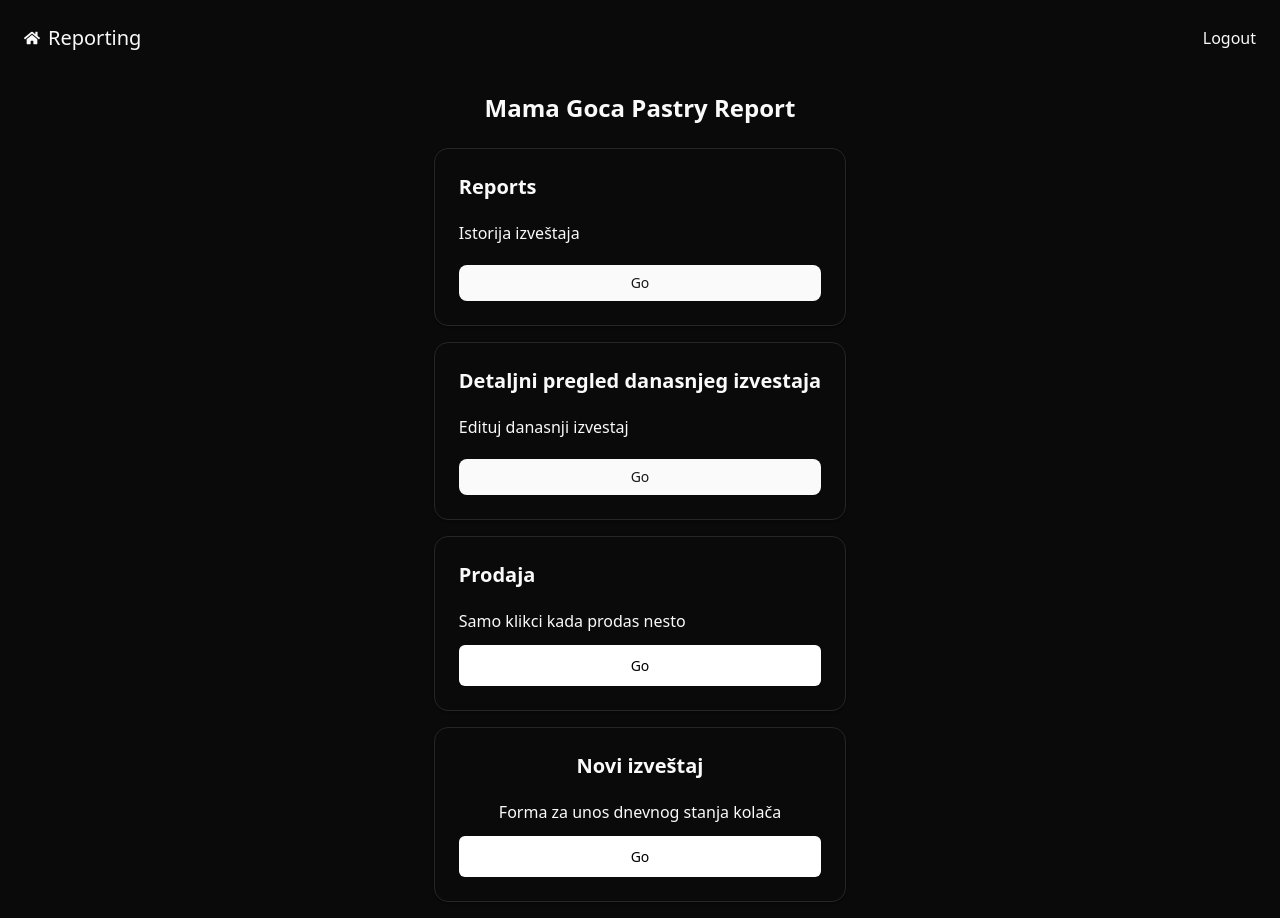
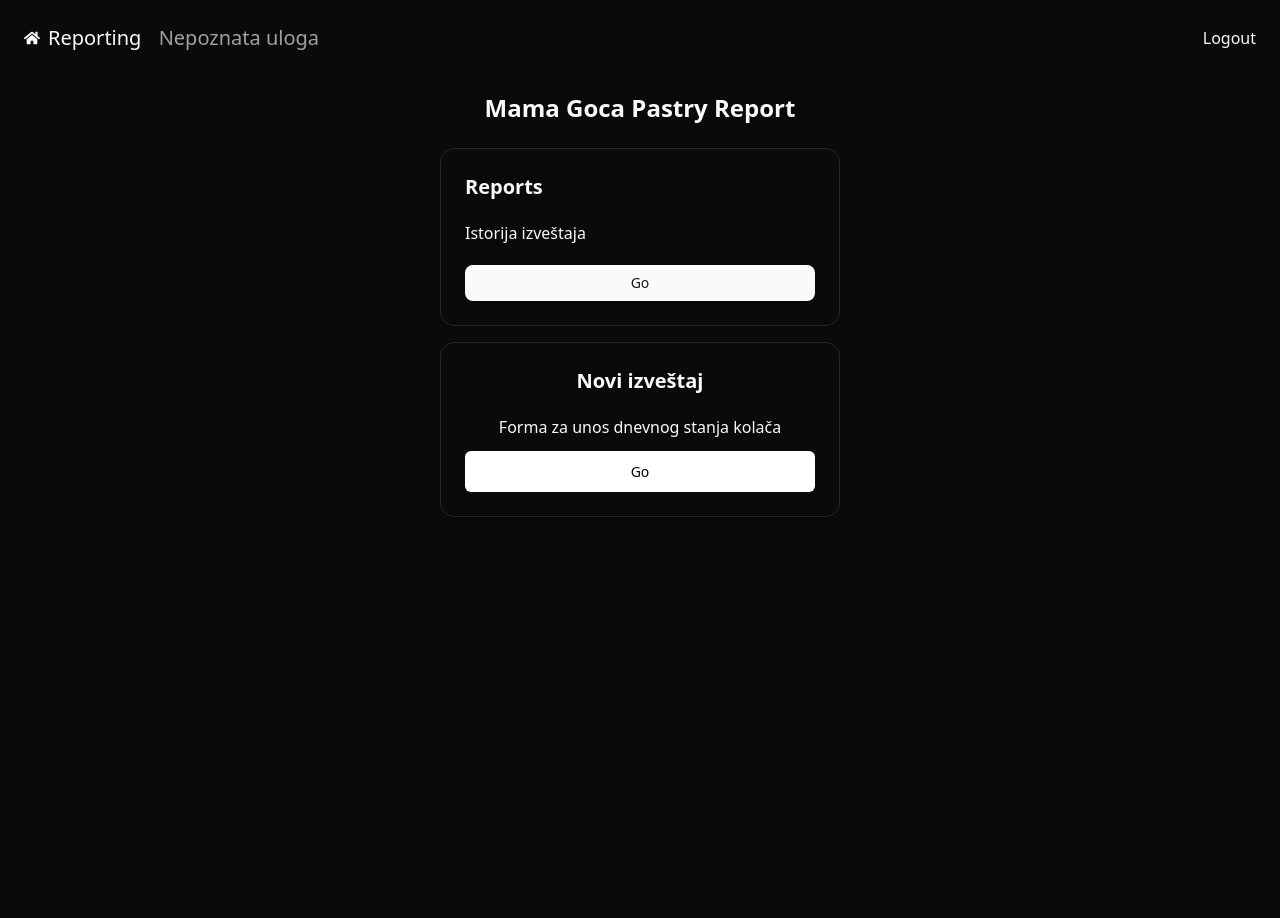
Before and after one commit to DjordjevicN/reporting, a React (Vite) app: page / in a window 1280 px wide. Built offline with nearby package versions, Linux system fonts and the light colour scheme; sample sign-in values are in the browser's storage.

Commit message:
updated ui

```diff
--- a/src/components/Navigation.tsx
+++ b/src/components/Navigation.tsx
@@ -3,8 +3,11 @@ import { Button } from "./ui/button";
 import PermissionModal from "./PermissionModal";
 import { useEffect } from "react";
 import { FaHome } from "react-icons/fa";
+import type { IStoreLocation } from "../types";
+import { codeToText } from "../helpers/codeToText";
 
 const Navigation = () => {
+  const storeLocation = localStorage.getItem("shift") as IStoreLocation;
   const navigate = useNavigate();
   const isAuth = localStorage.getItem("auth");
   const isAdmin = localStorage.getItem("shift") === "admin";
@@ -23,7 +26,12 @@ const Navigation = () => {
     <div className="p-6 flex justify-between items-center ">
       <Link className="flex items-center gap-2" to="/">
         <FaHome />
-        <p className="text-xl">Reporting</p>
+        <p className="text-xl">
+          Reporting{" "}
+          <span className="text-muted-foreground text-xl ml-3">
+            {codeToText(storeLocation)}
+          </span>
+        </p>
       </Link>
 
       <div className="flex gap-4 items-center">
--- /dev/null
+++ b/src/helpers/codeToText.ts
@@ -0,0 +1,12 @@
+export const codeToText = (code: string | null) => {
+  switch (code) {
+    case "admin":
+      return "Administrator";
+    case "nbg":
+      return "Novi Beograd";
+    case "vcr":
+      return "Vračar";
+    default:
+      return "Nepoznata uloga";
+  }
+};
--- a/src/pages/DailyReportPage.tsx
+++ b/src/pages/DailyReportPage.tsx
@@ -21,6 +21,7 @@ const DailyReportPage = () => {
   const dispatch = useDispatch();
   const selectedDate = reportDate || report.date;
   const storeLocation = localStorage.getItem("shift") as IStoreLocation;
+  console.log(report);
 
   const { mutate, isPending } = useMutation({
     mutationFn: async () => {
--- a/src/pages/HomePage.tsx
+++ b/src/pages/HomePage.tsx
@@ -1,18 +1,21 @@
 import { useNavigate } from "react-router";
 import { Button } from "../components/ui/button";
 import { Card } from "../components/ui/card";
-import { useDispatch } from "react-redux";
+import { useDispatch, useSelector } from "react-redux";
 import { startReport } from "../slices/reportSlice";
 import { generateInitCakeList } from "../constants/cakeList";
 import { today } from "../constants/dateFormats";
 import PermissionModal from "../components/PermissionModal";
 import type { IStoreLocation } from "../types";
+import type { RootState } from "../store";
 
 const HomePage = () => {
   const navigate = useNavigate();
   const dispatch = useDispatch();
   const initCakeList = generateInitCakeList();
   const storeLocation = localStorage.getItem("shift") as IStoreLocation;
+  const report = useSelector((state: RootState) => state.report);
+  const isOptionBlocked = report.date === "" || report.storeLocation === null;
 
   const handleStartReport = () => {
     dispatch(
@@ -43,6 +46,7 @@ const HomePage = () => {
           <Button className="mt-2">Go</Button>
         </Card>
 
+        {!isOptionBlocked && (
           <Card
             className="min-w-[400px] cursor-pointer"
             onClick={() => openTodaysReport()}
@@ -53,6 +57,8 @@ const HomePage = () => {
             <p>Edituj danasnji izvestaj</p>
             <Button className="mt-2">Go</Button>
           </Card>
+        )}
+        {!isOptionBlocked && (
           <Card
             className="min-w-[400px] cursor-pointer"
             onClick={() => openTabletReport()}
@@ -61,6 +67,7 @@ const HomePage = () => {
             <p>Samo klikci kada prodas nesto</p>
             <p className="buttonCustom text-center">Go</p>
           </Card>
+        )}
 
         <PermissionModal confirm={() => handleStartReport()}>
           <Card className="cursor-pointer">
--- a/src/pages/ReportDetails.tsx
+++ b/src/pages/ReportDetails.tsx
@@ -31,7 +31,7 @@ const ReportDetails = () => {
   const cakes = report?.cake_entries || [];
   const totalSold = cakes.reduce((sum, i) => sum + i.outflow, 0);
   const totalWasted = cakes.reduce((sum, i) => sum + i.expense, 0);
-
+  const cakeThreshold = 10;
   const handleEditReport = (id: string | undefined) => {
     if (id) {
       const workingReport = {
@@ -45,7 +45,7 @@ const ReportDetails = () => {
   };
 
   const cakesToMake = cakes
-    .filter((cake) => cake.dayend < 10)
+    .filter((cake) => cake.dayend < cakeThreshold)
     .sort((a, b) => b.dayend - a.dayend);
 
   return (
@@ -84,12 +84,19 @@ const ReportDetails = () => {
         </Button>
       </div>
       <div className="my-4">
+        {showCakesToMake && (
+          <div className="mb-4 text-muted-foreground">
+            <h2 className="text-xl font-bold">Kolači za pravljenje</h2>
+            <p>Ovde se vide samo kolaci kojih ima manje od {cakeThreshold}</p>
+          </div>
+        )}
         {showCakesToMake &&
           cakesToMake.map((cake) => {
             return (
-              <div key={cake.id} className="border-b border-gray-600 py-1">
+              <div key={cake.id} className="border-b border-gray-900 py-1">
                 <p>
-                  {cake.name} - {cake.dayend}
+                  <span>{cake.dayend}</span>:{" "}
+                  <span className="text-muted-foreground">{cake.name}</span>
                 </p>
               </div>
             );
--- a/src/pages/ReportsPage.tsx
+++ b/src/pages/ReportsPage.tsx
@@ -56,6 +56,19 @@ const ReportsPage = () => {
     refetch();
   };
 
+  const getRowColor = (location: IStoreLocation) => {
+    switch (location) {
+      case "vcr":
+        return "border-blue-800";
+      case "nbg":
+        return "border-pink-900";
+      case "admin":
+        return "border-green-900";
+      default:
+        return "";
+    }
+  };
+
   return (
     <div className="max-w-2xl mx-auto md:p-6">
       <div className="flex flex-col md:flex-row items-center md:justify-between mb-6">
@@ -65,16 +78,14 @@ const ReportsPage = () => {
         <DateInput change={setSearchDate} />
       </div>
 
-      <div className="">
+      <div>
         {data?.map((report) => (
           <div key={report.id} className="mt-1">
             <div onClick={() => redirectToReport(report.id)}>
               <Card
-                className={`cursor-pointer hover:shadow-md pb-4 ${
-                  report.store_location === "vcr"
-                    ? "border-blue-800"
-                    : "border-pink-900"
-                }`}
+                className={`cursor-pointer hover:shadow-md pb-4 ${getRowColor(
+                  report.store_location
+                )}`}
               >
                 <CardHeader>
                   <div className="flex justify-between items-center">
```
Lines whose indentation alone changed are shown as unchanged.
